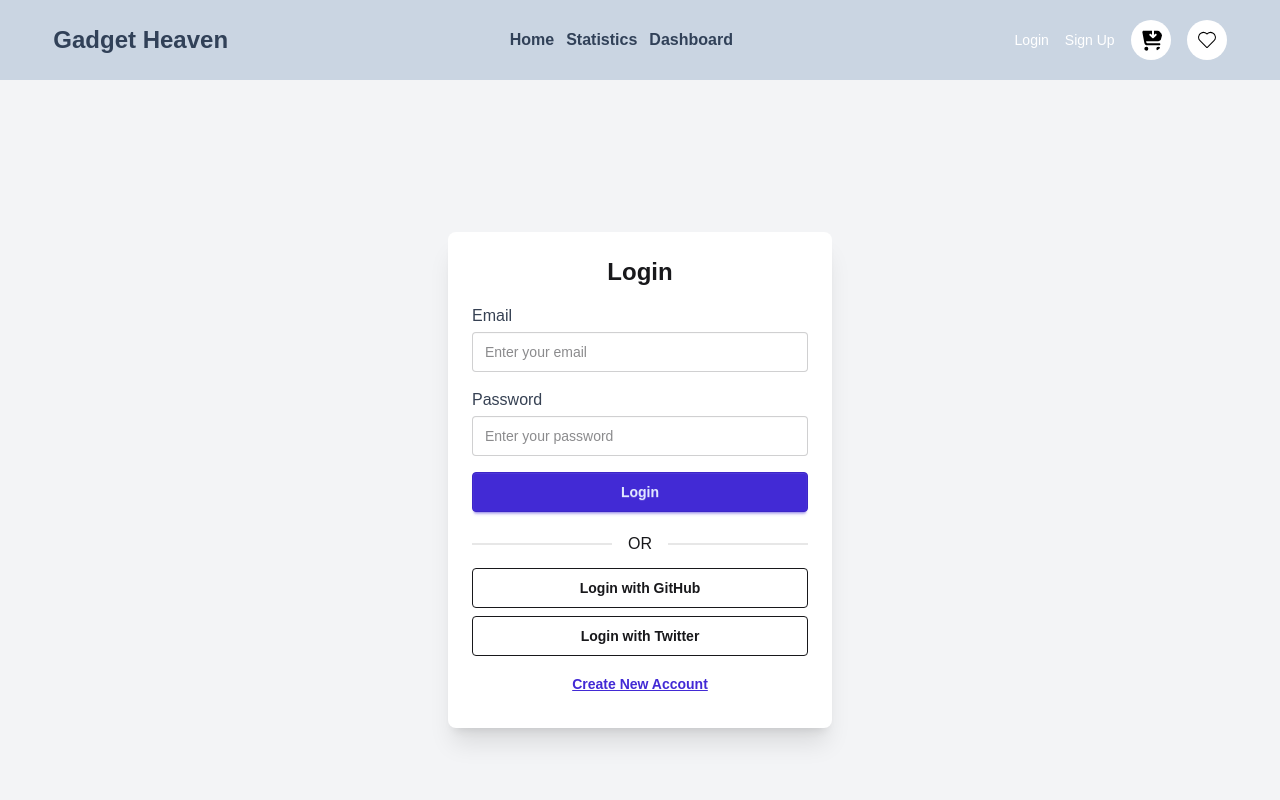
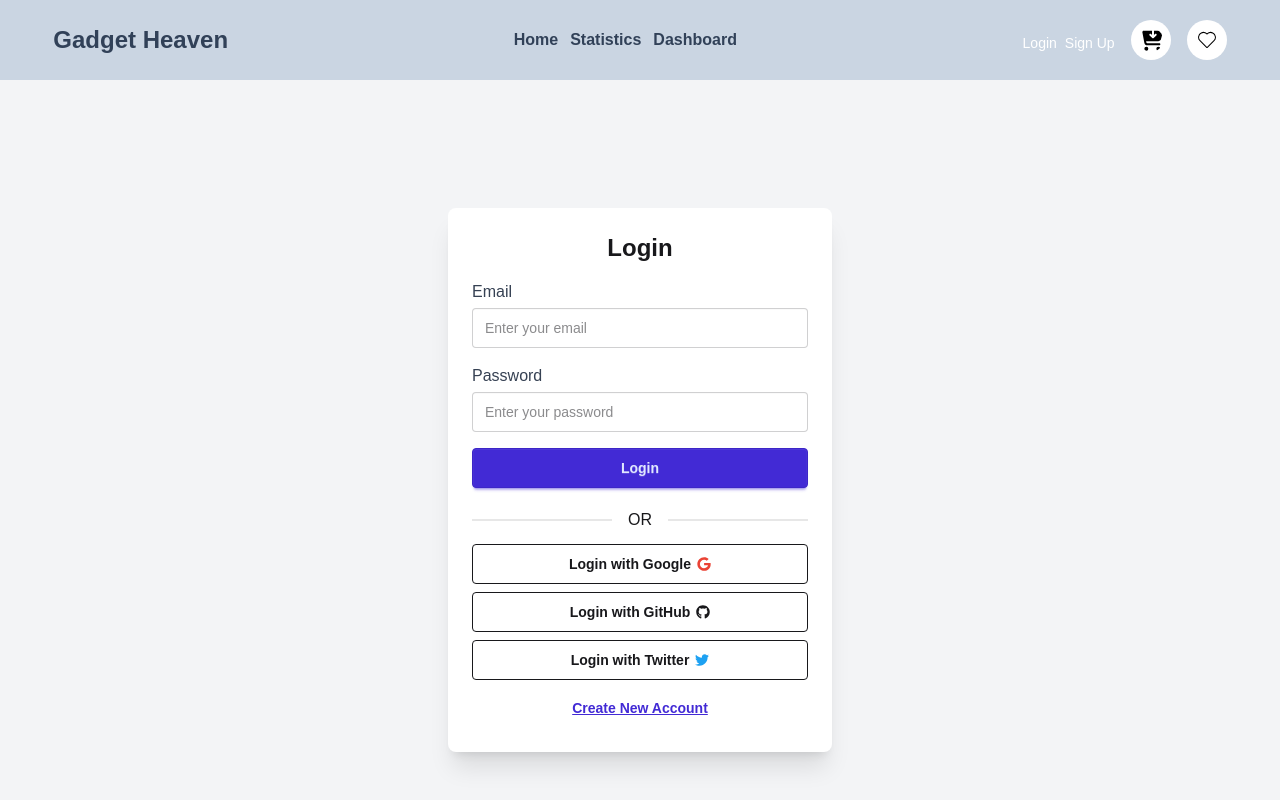
Before and after one commit to devalamin/gadget-ninja, a React (Vite) app: page /login in a window 1280 px wide. Shown: the top 800 px of the page. Built offline with nearby package versions, Linux system fonts and the light colour scheme.

Commit message:
'google-login-added'

```diff
--- a/package.json
+++ b/package.json
@@ -11,6 +11,7 @@
   },
   "dependencies": {
     "@tailwindcss/vite": "^4.0.15",
+    "firebase": "^11.5.0",
     "react": "^19.0.0",
     "react-dom": "^19.0.0",
     "react-helmet": "^6.1.0",
--- a/src/components/Home/Home.jsx
+++ b/src/components/Home/Home.jsx
@@ -1,20 +1,26 @@
-import React from 'react';
+import React, { createContext, useState } from 'react';
 import NavBar from '../NavBar/NavBar';
 import Footer from '../Footer/Footer';
 import { Outlet } from 'react-router-dom';
 import { DataProvider } from '../Context/ProductContext';
 import { ToastContainer } from 'react-toastify';
 
+
+export const UserContext = createContext()
 const Home = () => {
+    const [user, setUser] = useState('')
 
     return (
         <div>
 
-            <DataProvider>
-            <NavBar></NavBar>
-            <Outlet></Outlet>
-            <Footer></Footer>
-            </DataProvider>
+            <UserContext.Provider value={{ user, setUser }}>
+                <DataProvider>
+                    <NavBar></NavBar>
+                    <Outlet></Outlet>
+                    <Footer></Footer>
+                </DataProvider>
+            </UserContext.Provider>
+
             <ToastContainer />
         </div>
     );
--- a/src/components/Login/Login.jsx
+++ b/src/components/Login/Login.jsx
@@ -1,14 +1,36 @@
-import React, { useState } from 'react';
+import { GoogleAuthProvider, signInWithPopup } from 'firebase/auth';
+import React, { createContext, useContext, useState } from 'react';
+import { FaGithub, FaGoogle, FaTwitter } from 'react-icons/fa';
 import { Link } from 'react-router-dom';
+import auth from '../../firebase/firebase.init';
+import { UserContext } from '../Home/Home';
+
 
 const Login = () => {
-    const [email, setEmail] = useState("");
-    const [password, setPassword] = useState("");
+
+    const [error, setError] = useState("");
+
+    const { setUser } = useContext(UserContext)
+
 
     const handleLogin = (e) => {
         e.preventDefault();
-        console.log("Email:", email, "Password:", password);
+
     };
+
+    const googleProvider = new GoogleAuthProvider()
+
+    const handleGoogleLogin = () => {
+        signInWithPopup(auth, googleProvider)
+            .then(result => {
+                console.log(result.user);
+                setUser(result.user)
+            })
+            .catch(error => {
+                console.log(error);
+                setError(error.message)
+            })
+    }
 
     return (
         <div className="flex justify-center items-center min-h-screen bg-gray-100">
@@ -21,8 +43,7 @@ const Login = () => {
                             type="email"
                             className="input input-bordered w-full mt-1"
                             placeholder="Enter your email"
-                            value={email}
-                            onChange={(e) => setEmail(e.target.value)}
+                            name='email'
                             required
                         />
                     </div>
@@ -32,16 +53,17 @@ const Login = () => {
                             type="password"
                             className="input input-bordered w-full mt-1"
                             placeholder="Enter your password"
-                            value={password}
-                            onChange={(e) => setPassword(e.target.value)}
+                            name='password'
                             required
                         />
                     </div>
                     <button type="submit" className="btn btn-primary w-full mb-2">Login</button>
                 </form>
                 <div className="divider">OR</div>
-                <button className="btn btn-outline w-full mb-2">Login with GitHub</button>
-                <button className="btn btn-outline w-full mb-2">Login with Twitter</button>
+                <button onClick={handleGoogleLogin} className="btn btn-outline w-full mb-2">Login with Google <FaGoogle className='text-[#EA4335]' /> </button>
+                <button className="btn btn-outline w-full mb-2">Login with GitHub <FaGithub /></button>
+                <button className="btn btn-outline w-full mb-2">Login with Twitter <FaTwitter className='text-[#1DA1F2]' /></button>
+                <p className='text-red-600'>{error}</p>
                 <Link to='/register'><button className="btn btn-link w-full">Create New Account</button></Link>
             </div>
         </div>
--- a/src/components/NavBar/NavBar.jsx
+++ b/src/components/NavBar/NavBar.jsx
@@ -1,13 +1,15 @@
-import React from 'react';
+import React, { useContext } from 'react';
 import { Link, NavLink, useLocation } from 'react-router-dom';
 import { FaCartArrowDown } from "react-icons/fa6";
 import { CiHeart } from "react-icons/ci";
 import Banner from '../Banner/Banner';
+import { UserContext } from '../Home/Home';
 
 const NavBar = () => {
 
     const location = useLocation()
-
+    const { user } = useContext(UserContext)
+    console.log(user);
     return (
         <>
             <div className={`bg-[#9538E2] ${location.pathname !== "/" && "bg-slate-300"} transition-colors duration-300 sticky top-0 z-10`}>
@@ -22,8 +24,14 @@ const NavBar = () => {
                     </div>
                     <div>
                         <div className='flex text-2xl space-x-4 items-center'>
-                            <Link className='text-sm text-white' to='/login'>Login</Link>
-                            <Link className='text-sm text-white' to='/register'>Sign Up</Link>
+                            <div>
+                                {
+                                    user ? <div className='flex space-x-5 text-sm text-white'><p>Hello, <span className='font-bold italic'>{user?.displayName}</span></p> <button className='text-sm text-white'>Log Out</button></div> : <div className='space-x-2'>
+                                        <Link className='text-sm text-white' to='/login'>Login</Link>
+                                        <Link className='text-sm text-white' to='/register'>Sign Up</Link>
+                                    </div>
+                                }
+                            </div>
                             <Link to='/cart'><FaCartArrowDown className='text-black bg-white h-10 w-10 p-2 rounded-full' /></Link>
                             <CiHeart className='text-black bg-white h-10 w-10 p-2 rounded-full'></CiHeart>
                         </div>
--- /dev/null
+++ b/src/firebase/firebase.init.js
@@ -0,0 +1,22 @@
+// Import the functions you need from the SDKs you need
+import { initializeApp } from "firebase/app";
+import { getAuth } from "firebase/auth";
+
+// TODO: Add SDKs for Firebase products that you want to use
+// https://firebase.google.com/docs/web/setup#available-libraries
+
+// Your web app's Firebase configuration
+const firebaseConfig = {
+    apiKey: "AIzaSyAVsRECz9pjLj6ELN7YeykFL8IlrZqKffA",
+    authDomain: "gadget-ninja.firebaseapp.com",
+    projectId: "gadget-ninja",
+    storageBucket: "gadget-ninja.firebasestorage.app",
+    messagingSenderId: "314032434462",
+    appId: "1:314032434462:web:21780a5c067b877b3a2d0f"
+};
+
+// Initialize Firebase
+const app = initializeApp(firebaseConfig);
+
+const auth = getAuth(app)
+export default auth;
```
Also changed, not shown: 1 other file (tests, documents, lock files or other folders).
